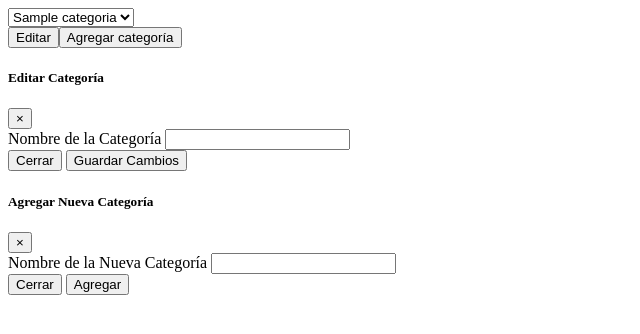
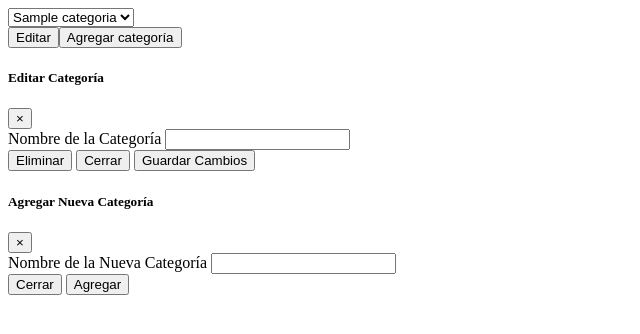
Before and after one commit to IGNRV/tisi, a PHP site: page /categorias.php in a window 1280 px wide. Shown: the top 334 px of the page, without its empty margins (0-640 px from the left). Run offline with PHP 8.4, Linux system fonts and the light colour scheme; the visitor is signed in with stand-in values (Sample User, id 1); tables that the repository leaves empty or names only in its code hold one stand-in row (values such as "Sample post").

Commit message:
Avance es posible eliminar filas de informacion de la tabla categorias

```diff
--- a/categorias.php
+++ b/categorias.php
@@ -34,6 +34,18 @@ if (isset($_SESSION['id'])) {
                 $insert_stmt->close();
             } else {
                 echo "Error al preparar la consulta de inserción: " . $conn->error;
+            }
+        } elseif (isset($_POST['eliminar_categoria'])) {
+            $id_categoria_eliminar = $_POST['eliminar_categoria'];
+            $delete_query = "DELETE FROM categorias WHERE id_categoria = ? AND id_usuario = ?";
+            if ($delete_stmt = $conn->prepare($delete_query)) {
+                $delete_stmt->bind_param("ii", $id_categoria_eliminar, $id_usuario);
+                if ($delete_stmt->execute()) {
+                    $mensaje_exito = 'Categoría eliminada con éxito.';
+                }
+                $delete_stmt->close();
+            } else {
+                echo "Error al preparar la consulta de eliminación: " . $conn->error;
             }
         }
     }
@@ -78,6 +90,7 @@ if (isset($_SESSION['id'])) {
                         <input type="hidden" id="categoryId" name="id_categoria">
                       </div>
                       <div class="modal-footer">
+                        <button type="button" class="btn btn-danger" onclick="eliminarCategoria()">Eliminar</button>
                         <button type="button" class="btn btn-secondary" data-dismiss="modal">Cerrar</button>
                         <button type="submit" class="btn btn-primary">Guardar Cambios</button>
                       </div>
@@ -140,7 +153,6 @@ document.addEventListener('DOMContentLoaded', function() {
     });
 
     addButton.addEventListener('click', function() {
-        // Restablecer el formulario de agregar categoría
         document.getElementById('newCategoryName').value = '';
     });
 
@@ -152,4 +164,25 @@ document.addEventListener('DOMContentLoaded', function() {
         // Lógica para el formulario de agregar categoría
     });
 });
+
+function eliminarCategoria() {
+    var categoryIdInput = document.getElementById('categoryId');
+    if (categoryIdInput && categoryIdInput.value) {
+        var confirmacion = confirm("¿Estás seguro de que deseas eliminar esta categoría?");
+        if (confirmacion) {
+            var form = document.createElement('form');
+            form.method = 'post';
+            form.action = '';
+
+            var input = document.createElement('input');
+            input.type = 'hidden';
+            input.name = 'eliminar_categoria';
+            input.value = categoryIdInput.value;
+
+            form.appendChild(input);
+            document.body.appendChild(form);
+            form.submit();
+        }
+    }
+}
 </script>
```
